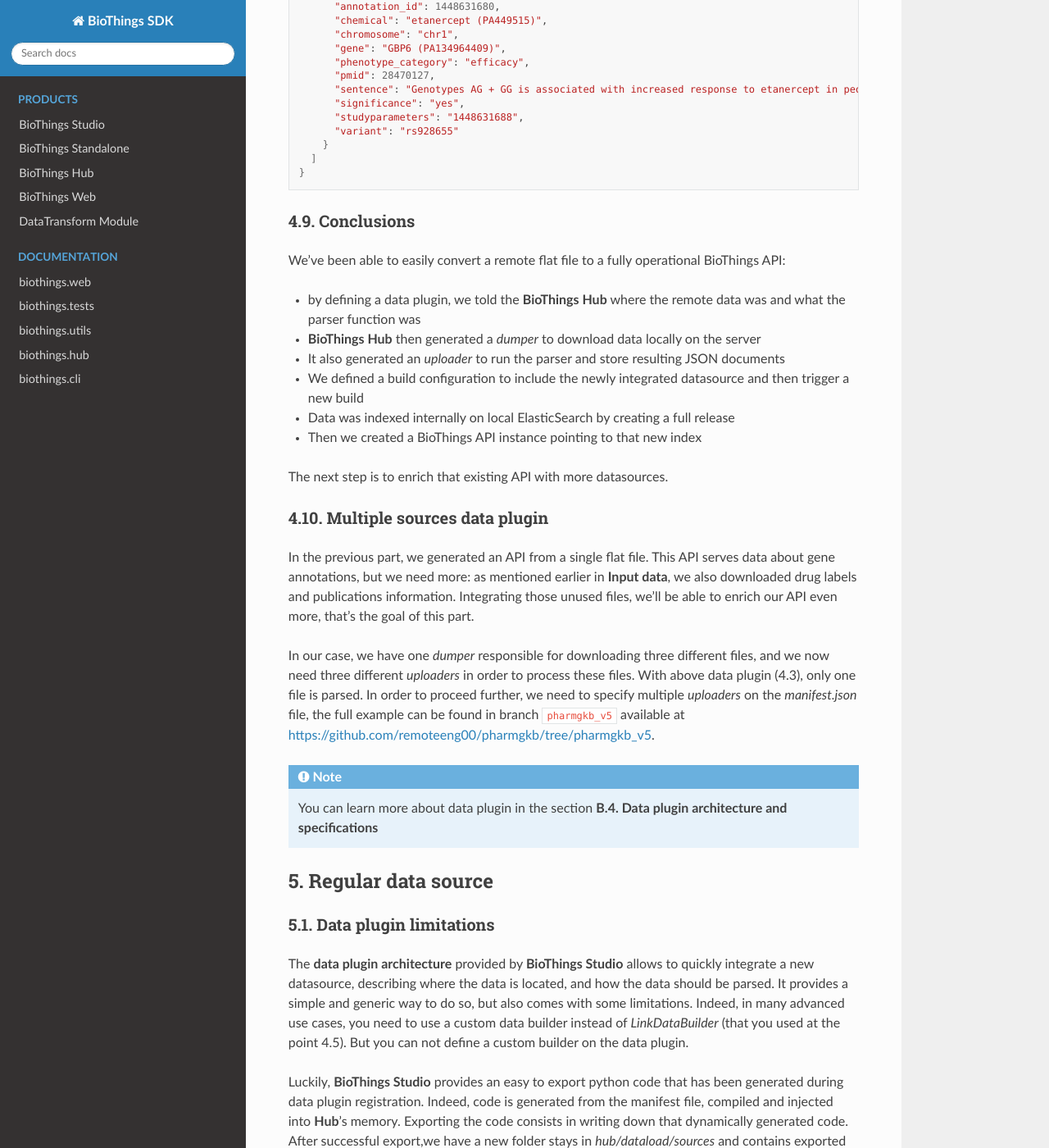
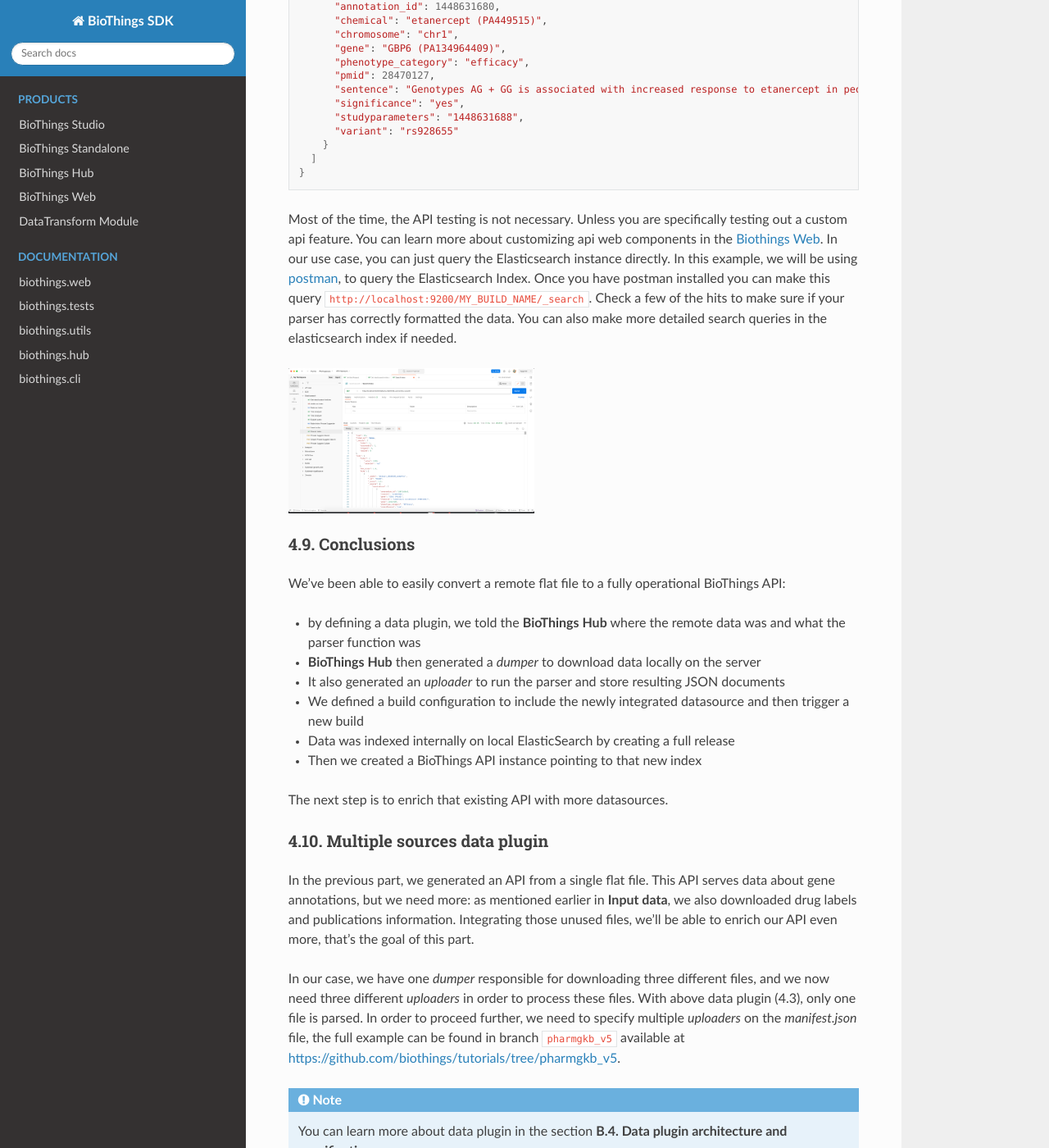
Before and after one commit to biothings/biothings.api, a Sphinx documentation site: the page built from docs/tutorial/studio_tutorial.rst, in a window 1280 px wide and 1400 px high, scrolled down 21983 px. Shown: the whole window at 82% size. Built offline with Sphinx 7.4.7 and the Read the Docs theme 2.0.0, drawn with Linux system fonts in a browser that asks for light colours; some of the changed text lies outside the part shown.

Commit message:
added extra info for tutorial

```diff
--- a/docs/tutorial/studio_tutorial.rst
+++ b/docs/tutorial/studio_tutorial.rst
@@ -688,6 +688,18 @@
   }
 
 
+Most of the time, the API testing is not necessary. Unless you are specifically testing out a custom api feature.
+You can learn more about customizing api web components in the `Biothings Web <web.html>`_. In our use case, you can just query the Elasticsearch instance directly.
+In this example, we will be using `postman <https://www.postman.com/>`_, to query the Elasticsearch Index.
+Once you have postman installed you can make this query ``http://localhost:9200/MY_BUILD_NAME/_search``. Check a few of the hits to make sure if your parser has correctly formatted the data.
+You can also make more detailed search queries in the elasticsearch index if needed.
+
+
+
+.. image:: ../_static/postman.png
+   :width: 300px
+
+
 4.9. Conclusions
 ^^^^^^^^^^^^^^^^^
 
@@ -709,7 +721,7 @@
 we also downloaded drug labels and publications information. Integrating those unused files, we'll be able to enrich our API even more, that's the goal of this part.
 
 In our case, we have one *dumper* responsible for downloading three different files, and we now need three different *uploaders* in order to process these files. With above data plugin (4.3), only one file is parsed. In order to proceed
-further, we need to specify multiple *uploaders* on the *manifest.json* file, the full example can be found in branch ``pharmgkb_v5`` available at https://github.com/remoteeng00/pharmgkb/tree/pharmgkb_v5.
+further, we need to specify multiple *uploaders* on the *manifest.json* file, the full example can be found in branch ``pharmgkb_v5`` available at https://github.com/biothings/tutorials/tree/pharmgkb_v5.
 
 .. note:: You can learn more about data plugin in the section **B.4. Data plugin architecture and specifications**
 
@@ -769,34 +781,34 @@
 .. |trash| image:: ../_static/trash.png
    :width: 30px
 
-**Hub** will restart again (reload page if not) and this time, our datasource is active. If we click on ``pharmgkb``, we'll see the same details as before except the ``Plugin`` tab which
+**Hub** will restart again (reload page if not) and this time, our datasource is active. If we click on ``tutorials``, we'll see the same details as before except the ``Plugin`` tab which
 disappeared. So far, our exported code runs, and we're in the exact same state as before, the **Hub** even kept our previously dumped/uploaded data.
 
 Let's explore the source code that has been generated through out this process. Let's enter our docker container, and become user ``biothings`` (from which everything runs):
 
 .. code:: bash
 
-  $ docker exec -ti studio /bin/bash
+  $ docker exec -ti biothings /bin/bash
   $ sudo su - biothings
 
 Paths provided as export results (``hub/dataload/sources/*``) are relative to the started folder named ``biothings_studio``. Let's move there:
 
 .. code:: bash
 
-  $ cd biothings_studio/hub/dataload/sources/
+  $ cd ~/biothings_studio/hub/dataload/sources/
   $ ls -la
   total 0
   -rw-rw-r-- 1 biothings biothings   0 Jan 15 23:41 __init__.py
   drwxrwxr-x 2 biothings biothings  45 Jan 15 23:41 __pycache__
   drwxr-xr-x 1 biothings biothings  75 Jan 15 23:41 ..
   drwxr-xr-x 1 biothings biothings  76 Jan 22 19:32 .
-  drwxrwxr-x 3 biothings biothings 154 Jan 22 19:32 pharmgkb
+  drwxrwxr-x 3 biothings biothings 154 Jan 22 19:32 tutorials
 
-A ``pharmgkb`` folder can be found and contains the exported code:
+A ``tutorials`` folder can be found and contains the exported code:
 
 .. code:: bash
 
-  $ cd pharmgkb
+  $ cd tutorials
   $ ls
   total 32
   drwxrwxr-x 3 biothings biothings   154 Jan 22 19:32 .
@@ -813,15 +825,15 @@
 for the uploader and the mappings, and ``__init__.py`` so the **Hub** can find these components upon start. We'll go in further details later, specially when we'll add more
 uploaders.
 
-For conveniency, the exported code can be found in branch ``pharmgkb_v3`` available at https://github.com/sirloon/pharmgkb/tree/pharmgkb_v3. One easy way to follow
-this tutorial without having to type too much is to replace folder ``pharmgkb`` with a clone from Git repository. The checked out code is exactly the same as code after export.
+For conveniency, the exported code can be found in branch ``pharmgkb_v3`` available at https://github.com/biothings/tutorials/tree/pharmgkb_v3. One easy way to follow
+this tutorial without having to type too much is to replace folder ``tutorials`` with a clone from Git repository. The checked out code is exactly the same as code after export.
 
 .. code:: bash
 
   $ cd ~/biothings_studio/hub/dataload/sources/
-  $ rm -fr pharmgkb
-  $ git clone https://github.com/sirloon/pharmgkb.git
-  $ cd pharmgkb
+  $ rm -fr tutorials
+  $ git clone https://github.com/biothings/tutorials.git
+  $ cd tutorials
   $ git checkout pharmgkb_v3
 
 
```
Also changed, not shown: docs/_static/postman.png (added).
